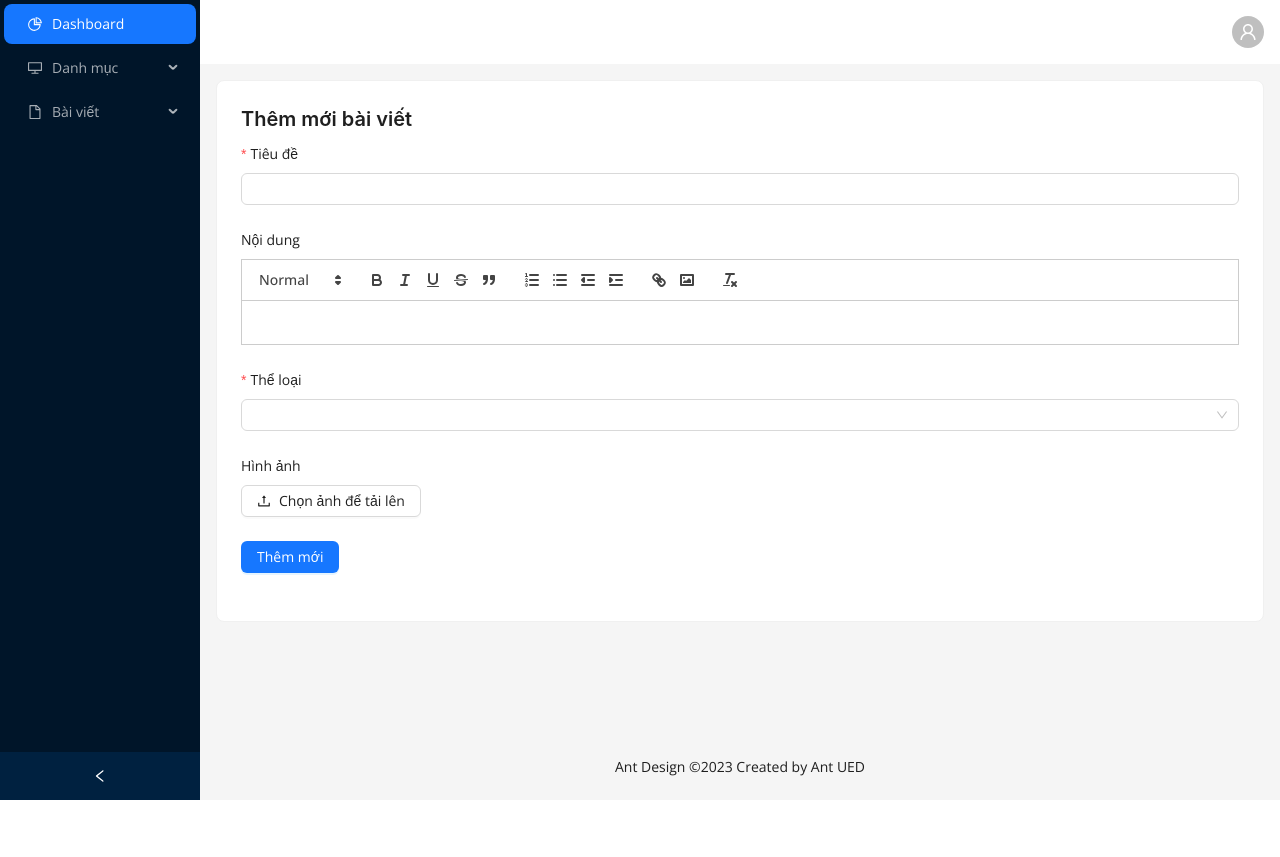
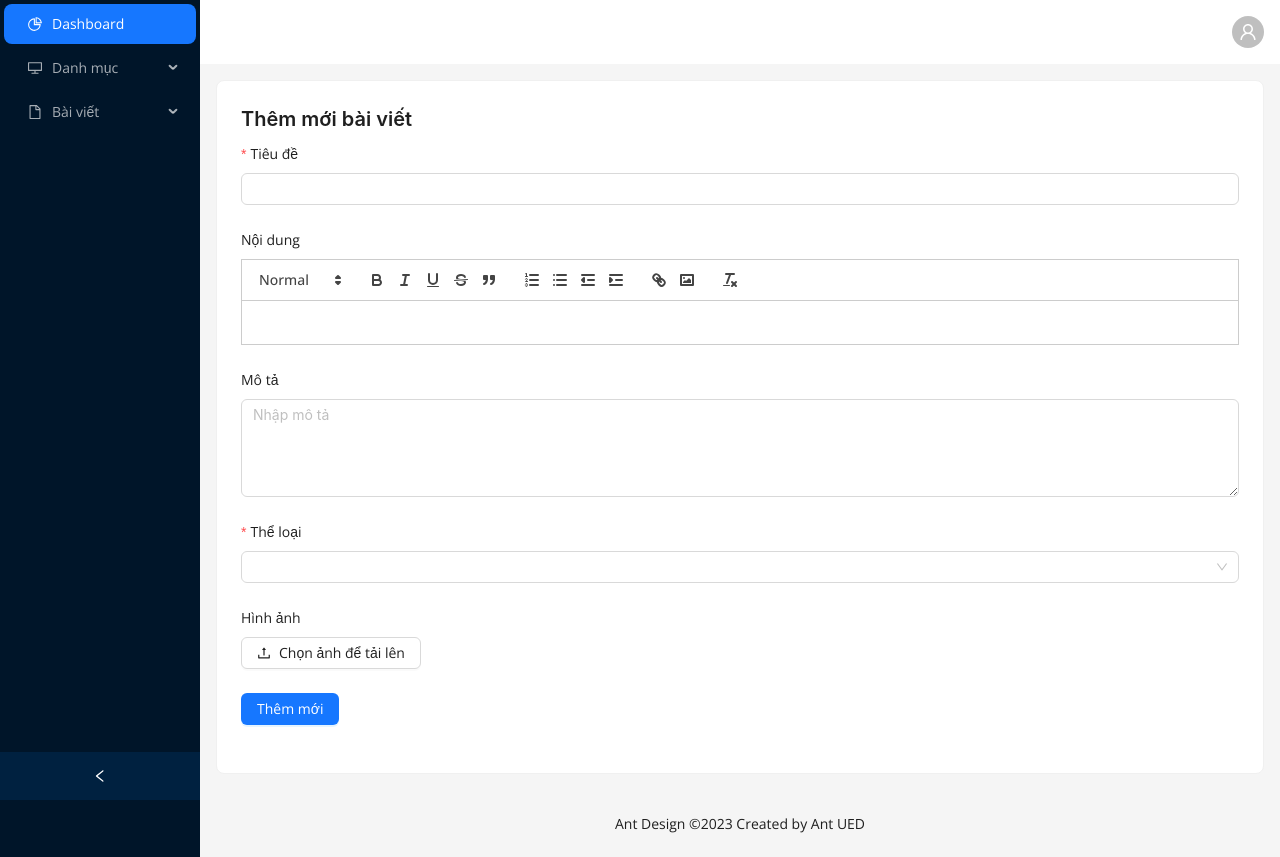
Before and after one commit to khangle23078/devblog-FE, a React (Vite) app: page /admin/post/edit/1 in a window 1280 px wide. Before the commit the page ends 800 px from the top, so only its background shows below. Built offline with nearby package versions, Linux system fonts and the light colour scheme; no server answers.

Commit message:
add description in post  model

```diff
--- a/src/components/PostCard.tsx
+++ b/src/components/PostCard.tsx
@@ -12,7 +12,7 @@ const PostCard: React.FC<PostCardProps> = ({ post }) => {
     <Link to={`/post/${post._id}`} className='text-black no-underline'>
       <img src={post.thumbnail} loading='lazy' alt={post.thumbnail} width={384} height={240} />
       <p className="text-2xl font-semibold">{post.title}</p>
-      <p className='truncate'>{post.content}</p>
+      <p className='truncate'>{post.description}</p>
     </Link>
   )
 }
--- a/src/interfaces/post.ts
+++ b/src/interfaces/post.ts
@@ -4,6 +4,7 @@ export interface Post {
   _id: string;
   title: string;
   content: string;
+  description?: string,
   thumbnail: string;
   category: Category;
 }
--- a/src/pages/admin/post/PostAdd.tsx
+++ b/src/pages/admin/post/PostAdd.tsx
@@ -19,6 +19,7 @@ import { Category } from "../../../interfaces/category";
 import { useDeleteFileMutation } from "../../../app/services/upload";
 import { useAppSelector } from "../../../app/store";
 import { Post } from "../../../interfaces/post";
+import TextArea from "antd/es/input/TextArea";
 
 const { Title } = Typography;
 
@@ -84,6 +85,9 @@ const PostAdd = () => {
             formats={editor.formats}
           />
         </Form.Item>
+        <Form.Item label="Mô tả" name="description">
+          <TextArea rows={4} placeholder="Nhập mô tả" />
+        </Form.Item>
         <Form.Item
           label="Thể loại"
           name="category"
--- a/src/pages/admin/post/PostEdit.tsx
+++ b/src/pages/admin/post/PostEdit.tsx
@@ -18,6 +18,7 @@ import { Post } from "../../../interfaces/post";
 import { useForm } from "antd/es/form/Form";
 import { useGetCategoriesQuery } from "../../../app/services/category";
 import { Category } from "../../../interfaces/category";
+import TextArea from "antd/es/input/TextArea";
 
 const { Title } = Typography;
 
@@ -41,6 +42,7 @@ const PostEdit = () => {
     form.setFieldsValue({
       title: post.title,
       content: post.content,
+      description: post.description,
       category: post.category,
       thumbnail: post.thumbnail
     })
@@ -71,6 +73,9 @@ const PostEdit = () => {
             modules={editor.modules}
             formats={editor.formats}
           />
+        </Form.Item>
+        <Form.Item label="Mô tả" name="description">
+          <TextArea rows={4} placeholder="Nhập mô tả" />
         </Form.Item>
         <Form.Item
           label="Thể loại"
```
